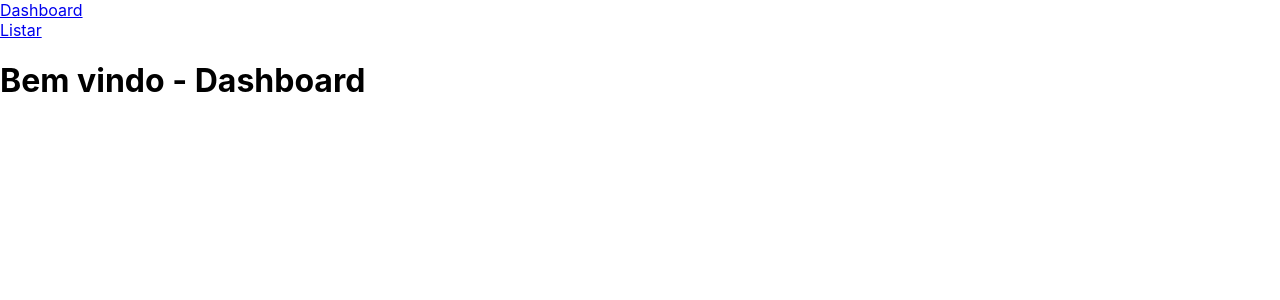
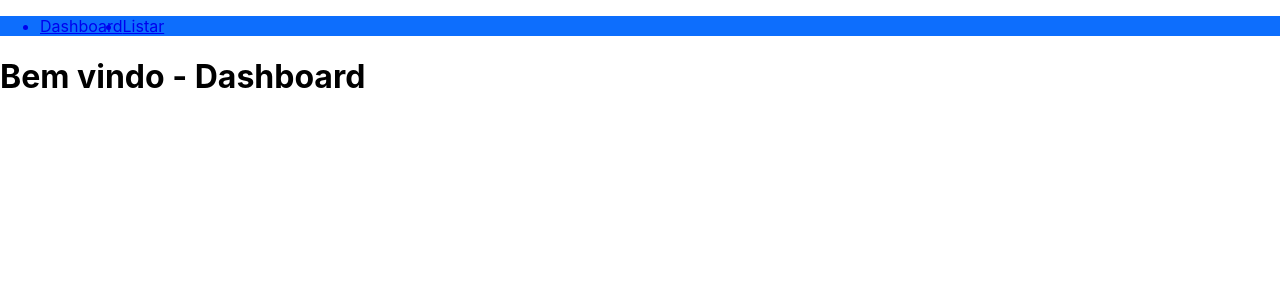
Before and after one commit to lfdinisfernandes/aula-de-node, a React (Create React App) app: page / in a window 1280 px wide. Shown: the top 300 px of the page. Built offline with nearby package versions, Linux system fonts and the light colour scheme.

Commit message:
colocando css

```diff
--- a/src/componentes/Menu/index.js
+++ b/src/componentes/Menu/index.js
@@ -1,12 +1,13 @@
 import React from "react";
-import {Link} from 'react-router-dom';
+import {NavLink} from 'react-router-dom';
+import {NavList} from './styles';
 
 
 export const Menu = () => {
     return(
-        <div>
-            <Link to="/">Dashboard</Link><br />
-            <Link to="/listar">Listar</Link><br />
-        </div>
+        <NavList>
+            <NavLink to="/"><li>Dashboard</li></NavLink><br />
+            <NavLink to="/listar"><li>Listar</li></NavLink><br />
+        </NavList>
     )
 }
--- /dev/null
+++ b/src/componentes/Menu/styles.js
@@ -0,0 +1,6 @@
+import styled from "styled-components";
+
+export const NavList = styled.ul`
+    display: flex;
+    background-color: #0d6efd;
+`;
```
